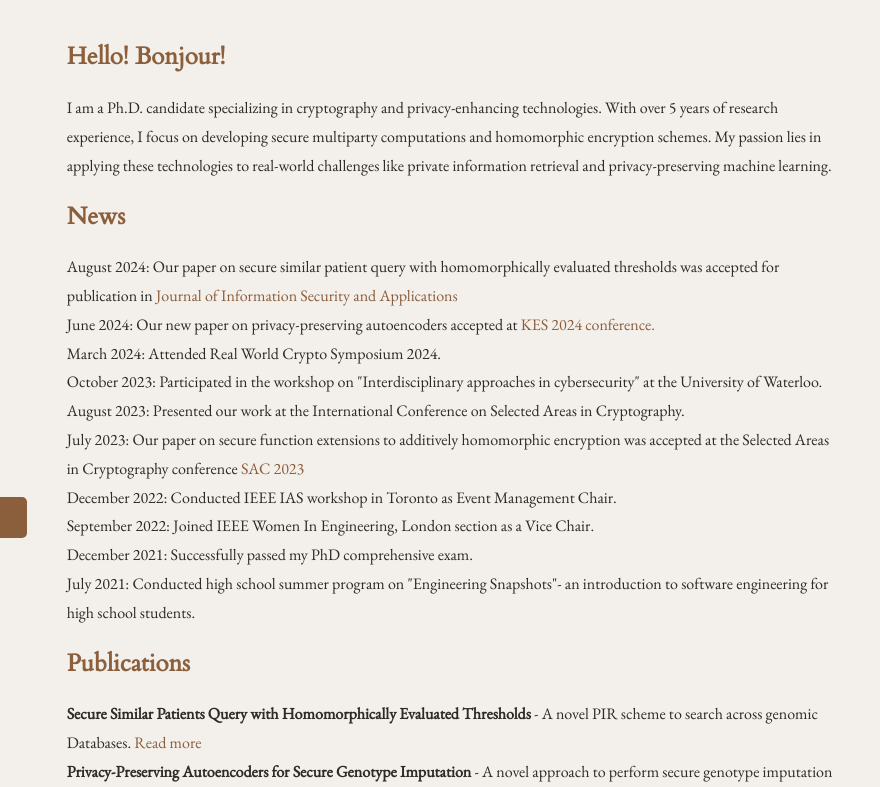
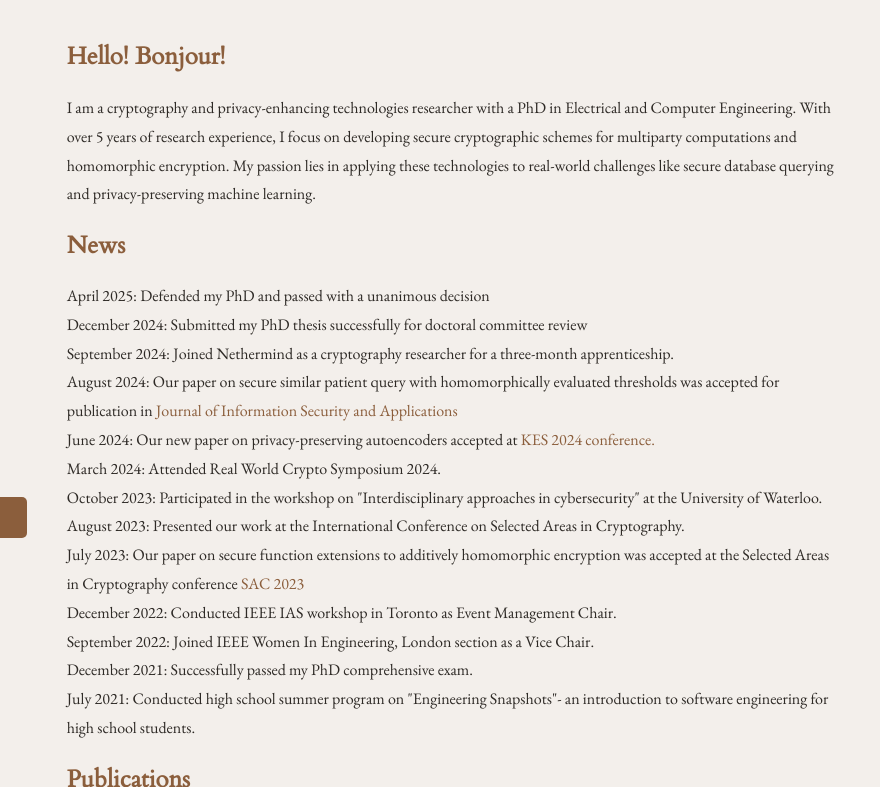
Before and after one commit to mounikapratapa/mounikapratapa.github.io, a plain HTML site: page index.html in a window 1280 px wide. Shown: the top 787 px of the page, 400-1280 px from the left. Drawn offline with nearby package versions, Linux system fonts and the light colour scheme.

Commit message:
Update index.html

```diff
--- a/index.html
+++ b/index.html
@@ -150,11 +150,14 @@
         <div class="right-column">
             <section>
                 <h2>Hello! Bonjour!</h2>
-                <p>I am a Ph.D. candidate specializing in cryptography and privacy-enhancing technologies. With over 5 years of research experience, I focus on developing secure multiparty computations and homomorphic encryption schemes. My passion lies in applying these technologies to real-world challenges like private information retrieval and privacy-preserving machine learning.</p>
+                <p>I am a cryptography and privacy-enhancing technologies researcher with a PhD in Electrical and Computer Engineering. With over 5 years of research experience, I focus on developing secure cryptographic schemes for multiparty computations and homomorphic encryption. My passion lies in applying these technologies to real-world challenges like secure database querying and privacy-preserving machine learning.</p>
             </section>
             <section>
                 <h2>News</h2>
                 <ul>
+                    <li> April 2025: Defended my PhD and passed with a unanimous decision</li>
+                    <li> December 2024: Submitted my PhD thesis successfully for doctoral committee review</li>
+                    <li>September 2024: Joined Nethermind as a cryptography researcher for a three-month apprenticeship.</li>
                     <li>August 2024: Our paper on secure similar patient query with homomorphically evaluated thresholds was accepted for publication in <a href="https://www.sciencedirect.com/journal/journal-of-information-security-and-applications">Journal of Information Security and Applications</a></li>
                     <li>June 2024: Our new paper on privacy-preserving autoencoders accepted at <a href="http://kes2024.kesinternational.org/index.php">KES 2024 conference.</a></li>
                     <li>March 2024: Attended Real World Crypto Symposium 2024.</li>
@@ -171,7 +174,7 @@
             <section>
                 <h2>Publications</h2>
                 <ul>
-                    <li><strong>Secure Similar Patients Query with Homomorphically Evaluated Thresholds</strong> - A novel PIR scheme to search across genomic Databases. <a href="link-to-publication">Read more</a></li>
+                    <li><strong>Secure Similar Patients Query with Homomorphically Evaluated Thresholds</strong> - A novel secure database search scheme to query across genomic Databases. <a href="link-to-publication">Read more</a></li>
                     <li><strong>Privacy-Preserving Autoencoders for Secure Genotype Imputation</strong> - A novel approach to perform secure genotype imputation using homomorphic encryption. <a href="link-to-publication">Read more</a></li>
                     <li><strong>Secure Function Extensions to Additively Homomorphic Cryptosystems</strong> - A novel approach to securely evaluate any arbitrary function using partial homomorphic encryption schemes. <a href="https://eprint.iacr.org/2023/1155">Read more</a></li>
                 </ul>
```
